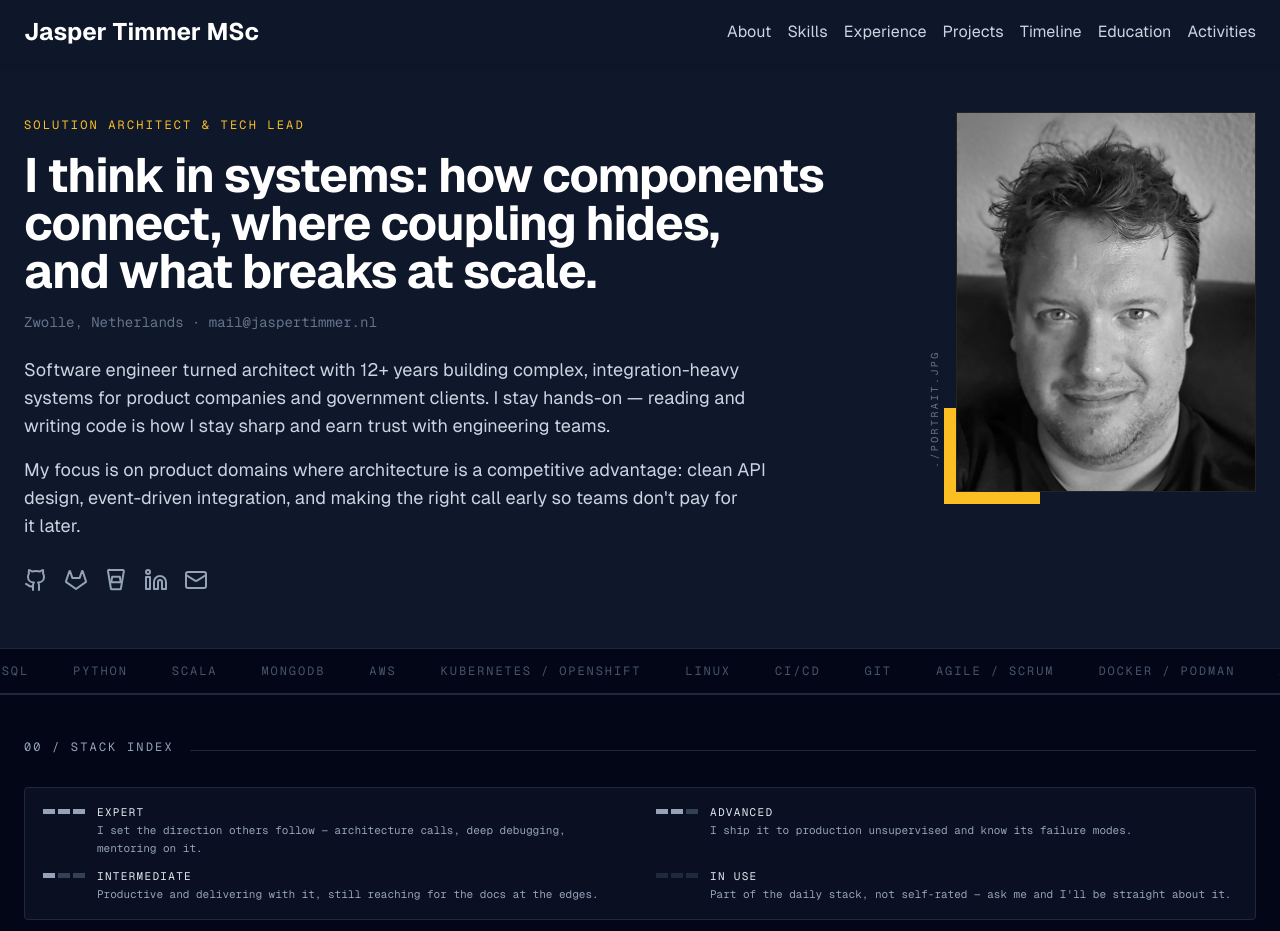
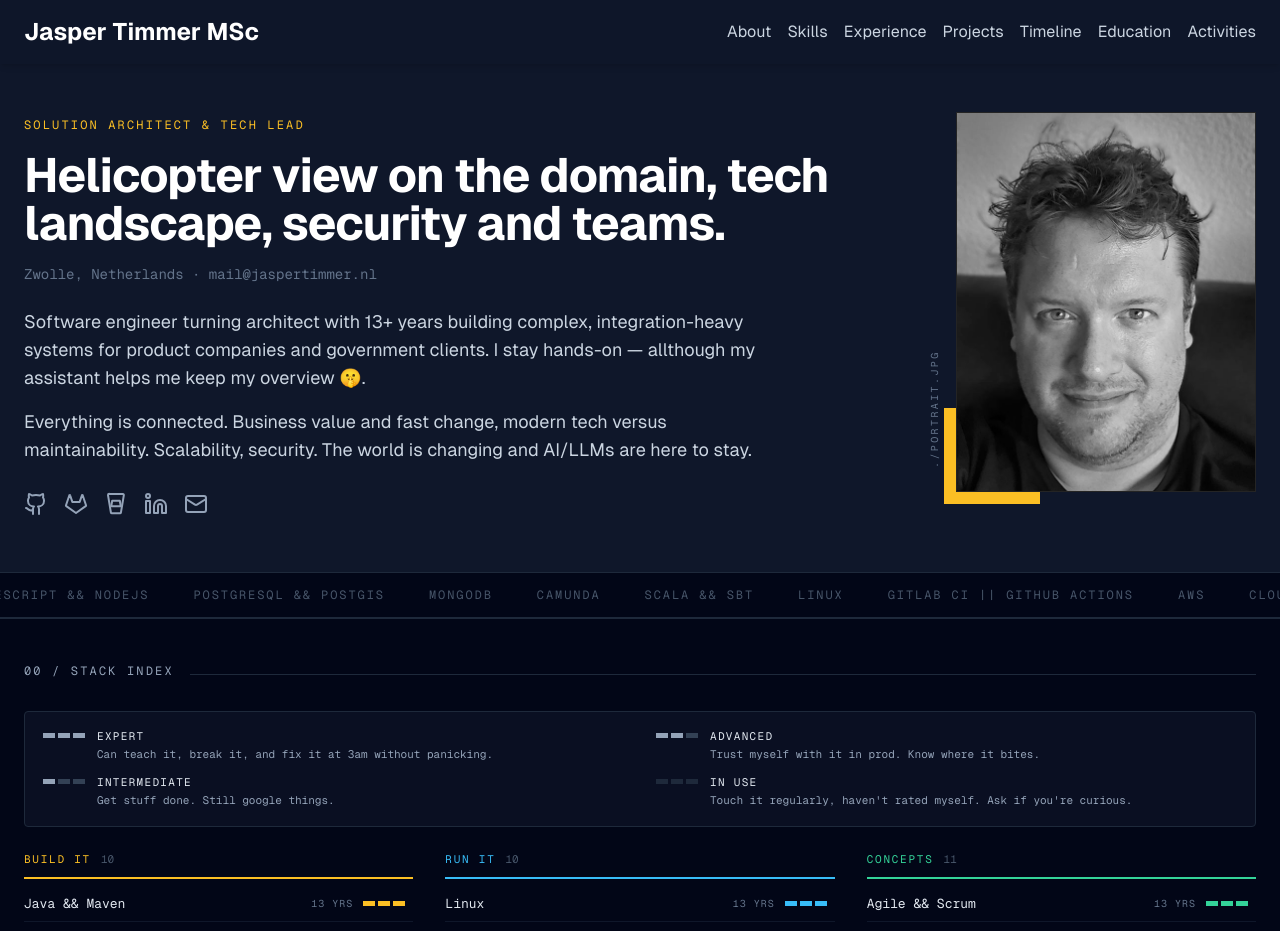
Before and after one commit to JJWTimmer/portfolio, a Next.js app: page / in a window 1280 px wide. Shown: the top 931 px of the page. Built offline with nearby package versions, Linux system fonts and the light colour scheme.

Commit message:
Fix Priority 1: mobile order in ExperienceBand, heading hierarchy, and external links

```diff
--- a/components/ExperienceBand.tsx
+++ b/components/ExperienceBand.tsx
@@ -41,11 +41,11 @@ export default function ExperienceBand() {
         )
         return (
           <div
-            key={i}
+            key={`${job.company}-${job.period}`}
             className={`grid gap-x-7 items-start ${left ? "md:grid-cols-[132px_minmax(0,1fr)]" : "md:grid-cols-[minmax(0,1fr)_132px]"}`}
           >
-            {left ? year : entry}
-            {left ? entry : year}
+            <div className={left ? "md:order-1" : "md:order-2"}>{year}</div>
+            <div className={left ? "md:order-2" : "md:order-1"}>{entry}</div>
           </div>
         )
       })}
--- a/components/Hero.tsx
+++ b/components/Hero.tsx
@@ -10,9 +10,9 @@ export default function Hero({ emailEncoded }: { emailEncoded: string }) {
           <span className="font-mono-geist text-xs tracking-[0.18em] text-amber-400">
             SOLUTION ARCHITECT &amp; TECH LEAD
           </span>
-          <h2 className="mt-4 text-4xl sm:text-5xl font-bold text-white tracking-tight text-balance">
-            I think in systems: how components connect, where coupling hides, and what breaks at scale.
-          </h2>
+          <h1 className="mt-4 text-4xl sm:text-5xl font-bold text-white tracking-tight text-balance">
+            Helicopter view on the domain, tech landscape, security and teams.
+          </h1>
           <p className="mt-4 font-mono-geist text-sm text-slate-500">
             Zwolle, Netherlands ·{" "}
             <ObfuscatedEmail
@@ -21,13 +21,11 @@ export default function Hero({ emailEncoded }: { emailEncoded: string }) {
             />
           </p>
           <p className="mt-6 text-lg text-slate-300 max-w-[62ch] text-pretty">
-            Software engineer turned architect with 12+ years building complex, integration-heavy systems
-            for product companies and government clients. I stay hands-on — reading and writing code is how
-            I stay sharp and earn trust with engineering teams.
+            Software engineer turning architect with 13+ years building complex, integration-heavy systems
+            for product companies and government clients. I stay hands-on — allthough my assistant helps me keep my overview 🤫.
           </p>
           <p className="mt-4 text-lg text-slate-300 max-w-[62ch] text-pretty">
-            My focus is on product domains where architecture is a competitive advantage: clean API design,
-            event-driven integration, and making the right call early so teams don&apos;t pay for it later.
+            Everything is connected. Business value and fast change, modern tech versus maintainability. Scalability, security. The world is changing and AI/LLMs are here to stay.
           </p>
           <div className="mt-7">
             <SocialLinks
--- a/components/LevelLegend.tsx
+++ b/components/LevelLegend.tsx
@@ -1,10 +1,10 @@
 import { LEVELS } from "@/lib/data"
 
 const ENTRIES: { label: string; filled: number; definition: string }[] = [
-  { label: "Expert", filled: 3, definition: LEVELS.Expert.definition },
-  { label: "Advanced", filled: 2, definition: LEVELS.Advanced.definition },
-  { label: "Intermediate", filled: 1, definition: LEVELS.Intermediate.definition },
-  { label: "In use", filled: 0, definition: "Part of the daily stack, not self-rated — ask me and I'll be straight about it." },
+  { label: "Expert", filled: LEVELS.Expert.filled, definition: LEVELS.Expert.definition },
+  { label: "Advanced", filled: LEVELS.Advanced.filled, definition: LEVELS.Advanced.definition },
+  { label: "Intermediate", filled: LEVELS.Intermediate.filled, definition: LEVELS.Intermediate.definition },
+  { label: "In use", filled: LEVELS.inUse.filled, definition: LEVELS.inUse.definition },
 ]
 
 export default function LevelLegend() {
--- a/components/NavHeader.tsx
+++ b/components/NavHeader.tsx
@@ -20,7 +20,9 @@ export default function NavHeader() {
     <header className="fixed top-0 left-0 right-0 bg-slate-900/90 backdrop-blur shadow-md z-50">
       <div className="container mx-auto px-6 py-4">
         <nav className="flex justify-between items-center gap-4">
-          <h1 className="text-lg sm:text-2xl font-bold text-white whitespace-nowrap shrink-0">Jasper Timmer MSc</h1>
+          <Link href="#about" className="text-lg sm:text-2xl font-bold text-white whitespace-nowrap shrink-0 hover:text-amber-400 transition-colors">
+            Jasper Timmer MSc
+          </Link>
 
           <div className="hidden md:flex space-x-4">
             {NAV_LINKS.map((link) => (
--- a/components/SectionLabel.tsx
+++ b/components/SectionLabel.tsx
@@ -11,10 +11,10 @@ export default function SectionLabel({
 }) {
   return (
     <div className="flex flex-wrap items-baseline gap-4 mb-8">
-      <span className={`font-mono-geist text-xs tracking-[0.18em] ${accent}`}>
+      <h2 className={`font-mono-geist text-xs tracking-[0.18em] font-normal ${accent}`}>
         {index} / {title.toUpperCase()}
-      </span>
-      <span className="flex-1 min-w-[40px] h-px bg-slate-800" />
+      </h2>
+      <span className="flex-1 min-w-[40px] h-px bg-slate-800" aria-hidden="true" />
       {meta ? (
         <span className="font-mono-geist text-xs tracking-[0.1em] text-slate-600">{meta}</span>
       ) : null}
--- a/components/StackIndex.tsx
+++ b/components/StackIndex.tsx
@@ -3,7 +3,7 @@ import LevelSegments from "./LevelSegments"
 import LevelLegend from "./LevelLegend"
 import SectionLabel from "./SectionLabel"
 
-const ORDER: Layer[] = ["runtime", "data", "delivery"]
+const ORDER: Layer[] = ["tech", "platform", "skill"]
 
 export default function StackIndex() {
   return (
--- a/lib/data.ts
+++ b/lib/data.ts
@@ -1,8 +1,8 @@
-export type Layer = "runtime" | "data" | "delivery"
+export type Layer = "tech" | "platform" | "skill"
 
 export type Skill = {
     name: string
-  level: "Expert" | "Advanced" | "Intermediate"
+    level: "Expert" | "Advanced" | "Intermediate" | "inUse"
     years: number
     layer: Layer
     /** Rendered as a large tile in 01 / SKILLS. Everything else lives in 00 / STACK INDEX. */
@@ -11,44 +11,65 @@ export type Skill = {
 
 /** The three semantic accent layers. Tailwind classes, not hex — keeps purge happy. */
 export const LAYERS: Record<Layer, { label: string; text: string; bg: string; border: string }> = {
-  runtime:  { label: "runtime",        text: "text-amber-400",   bg: "bg-amber-400",   border: "border-amber-400" },
-  data:     { label: "data & platform", text: "text-sky-400",     bg: "bg-sky-400",     border: "border-sky-400" },
-  delivery: { label: "delivery",       text: "text-emerald-400", bg: "bg-emerald-400", border: "border-emerald-400" },
+    tech: {label: "Build it", text: "text-amber-400", bg: "bg-amber-400", border: "border-amber-400"},
+    platform: {label: "Run it", text: "text-sky-400", bg: "bg-sky-400", border: "border-sky-400"},
+    skill: {label: "Concepts", text: "text-emerald-400", bg: "bg-emerald-400", border: "border-emerald-400"},
 }
 
 /** Ordinal scale — 3 segments, not a percentage. Definitions are shown, not implied. */
 export const LEVELS = {
     Expert: {
         filled: 3,
-    definition: "I set the direction others follow — architecture calls, deep debugging, mentoring on it.",
+        definition: "Can teach it, break it, and fix it at 3am without panicking.\n",
     },
     Advanced: {
         filled: 2,
-    definition: "I ship it to production unsupervised and know its failure modes.",
+        definition: "Trust myself with it in prod. Know where it bites.",
     },
     Intermediate: {
         filled: 1,
-    definition: "Productive and delivering with it, still reaching for the docs at the edges.",
+        definition: "Get stuff done. Still google things.",
+    },
+    inUse: {
+        filled: 0,
+        definition: "Touch it regularly, haven't rated myself. Ask if you're curious.",
     },
 } as const
 
 export const skills: Skill[] = [
-  { name: "Java", level: "Expert", years: 12, layer: "runtime", featured: true },
-  { name: "Spring Boot", level: "Expert", years: 8, layer: "runtime", featured: true },
-  { name: "PostgreSQL", level: "Advanced", years: 10, layer: "data", featured: true },
-  { name: "Python", level: "Advanced", years: 8, layer: "runtime" },
-  { name: "Scala", level: "Intermediate", years: 3, layer: "runtime" },
-  { name: "MongoDB", level: "Advanced", years: 5, layer: "data" },
-  { name: "AWS", level: "Advanced", years: 7, layer: "data" },
-  { name: "Kubernetes / OpenShift", level: "Intermediate", years: 5, layer: "data" },
-  { name: "Linux", level: "Advanced", years: 10, layer: "data" },
-  { name: "CI/CD", level: "Expert", years: 10, layer: "delivery" },
-  { name: "Git", level: "Expert", years: 12, layer: "delivery" },
-  { name: "Agile / Scrum", level: "Expert", years: 12, layer: "delivery" },
-  { name: "Docker / Podman", level: "Advanced", years: 8, layer: "delivery" },
-  { name: "Ansible", level: "Advanced", years: 6, layer: "delivery" },
-  { name: "Jenkins", level: "Advanced", years: 7, layer: "delivery" },
-  { name: "Terraform", level: "Intermediate", years: 4, layer: "delivery" },
+    {name: "Java && Maven", level: "Expert", years: 13, layer: "tech", featured: true},
+    {name: "Quarkus", level: "Expert", years: 2, layer: "tech"},
+    {name: "Spring Boot", level: "Expert", years: 8, layer: "tech"},
+    {name: "Git", level: "Expert", years: 12, layer: "tech"},
+    {name: "Python", level: "Advanced", years: 8, layer: "tech"},
+    {name: "Javascript/Typescript && NodeJS", level: "Advanced", years: 5, layer: "tech"},
+    {name: "PostgreSQL && PostGIS", level: "Advanced", years: 10, layer: "tech"},
+    {name: "MongoDB", level: "Advanced", years: 5, layer: "tech"},
+    {name: "Camunda", level: "Advanced", years: 5, layer: "tech"},
+    {name: "Scala && sbt", level: "Intermediate", years: 3, layer: "tech"},
+
+    {name: "Linux", level: "Expert", years: 13, layer: "platform"},
+    {name: "Gitlab CI || Github Actions", level: "Expert", years: 10, layer: "platform"},
+    {name: "AWS", level: "Advanced", years: 7, layer: "platform"},
+    {name: "Cloudflare", level: "Advanced", years: 5, layer: "platform"},
+    {name: "Kubernetes && OpenShift", level: "Advanced", years: 6, layer: "platform", featured: true},
+    {name: "Hypervisors && VPS", level: "Advanced", years: 8, layer: "platform"},
+    {name: "Docker && Podman", level: "Advanced", years: 8, layer: "platform"},
+    {name: "Ansible", level: "Advanced", years: 6, layer: "platform"},
+    {name: "Azure", level: "Intermediate", years: 3, layer: "platform"},
+    {name: "Terraform", level: "Intermediate", years: 4, layer: "platform"},
+
+    {name: "Agile && Scrum", level: "Expert", years: 13, layer: "skill", featured: true},
+    {name: "CI/CD", level: "Expert", years: 13, layer: "skill"},
+    {name: "DevOps", level: "Expert", years: 13, layer: "skill"},
+    {name: "Cloud", level: "Expert", years: 13, layer: "skill"},
+    {name: "REST", level: "Expert", years: 13, layer: "skill"},
+    {name: "SQL", level: "Expert", years: 13, layer: "skill"},
+    {name: "NoSQL", level: "Advanced", years: 12, layer: "skill"},
+    {name: "AI assistants  && LLM/Agents/RAG/AGI", level: "Advanced", years: 1, layer: "skill"},
+    {name: "BPMN", level: "Intermediate", years: 12, layer: "skill"},
+    {name: "GraphQL", level: "inUse", years: 12, layer: "skill"},
+    {name: "Lowcode/Nocode", level: "inUse", years: 2, layer: "skill"},
 ]
 
 export type Employer = {
@@ -196,19 +217,19 @@ export const projects: Project[] = [
 export type Education = { degree: string; institution: string; year: string }
 
 export const education: Education[] = [
-  { degree: "MSc, Software Engineering", institution: "University of Amsterdam", year: "2013" },
-  { degree: "Pre-master, Computer Science", institution: "University of Amsterdam", year: "2011" },
-  { degree: "BASc, Forensic Science", institution: "Amsterdam University of Applied Sciences", year: "2010" },
-  { degree: "Propaedeutic, Computer Science", institution: "Amsterdam University of Applied Sciences", year: "2008" },
+    {degree: "MSc, Software Engineering", institution: "University of Amsterdam", year: "2013"},
+    {degree: "Pre-master, Computer Science", institution: "University of Amsterdam", year: "2011"},
+    {degree: "BASc, Forensic Science", institution: "Amsterdam University of Applied Sciences", year: "2010"},
+    {degree: "Propaedeutic, Computer Science", institution: "Amsterdam University of Applied Sciences", year: "2008"},
 ]
 
 export type Certification = { name: string; issuer: string; year: string }
 
 export const certifications: Certification[] = [
-  { name: "Splunk4Rookies", issuer: "Splunk", year: "2024" },
-  { name: "Beginnen met Leidinggeven", issuer: "Kenneth Smit Direct", year: "2023" },
-  { name: "Professional Scrum Master I", issuer: "Scrum.org", year: "2023" },
-  { name: "Axway APIM Developer Track", issuer: "Axway", year: "2022" },
+    {name: "Splunk4Rookies", issuer: "Splunk", year: "2024"},
+    {name: "Beginnen met Leidinggeven", issuer: "Kenneth Smit Direct", year: "2023"},
+    {name: "Professional Scrum Master I", issuer: "Scrum.org", year: "2023"},
+    {name: "Axway APIM Developer Track", issuer: "Axway", year: "2022"},
 ]
 
 /**
```
Also changed, not shown: app/page.tsx (+35 -0 lines), components/SocialLinks.tsx (+32 -9 lines). Lines whose indentation alone changed are shown as unchanged.
